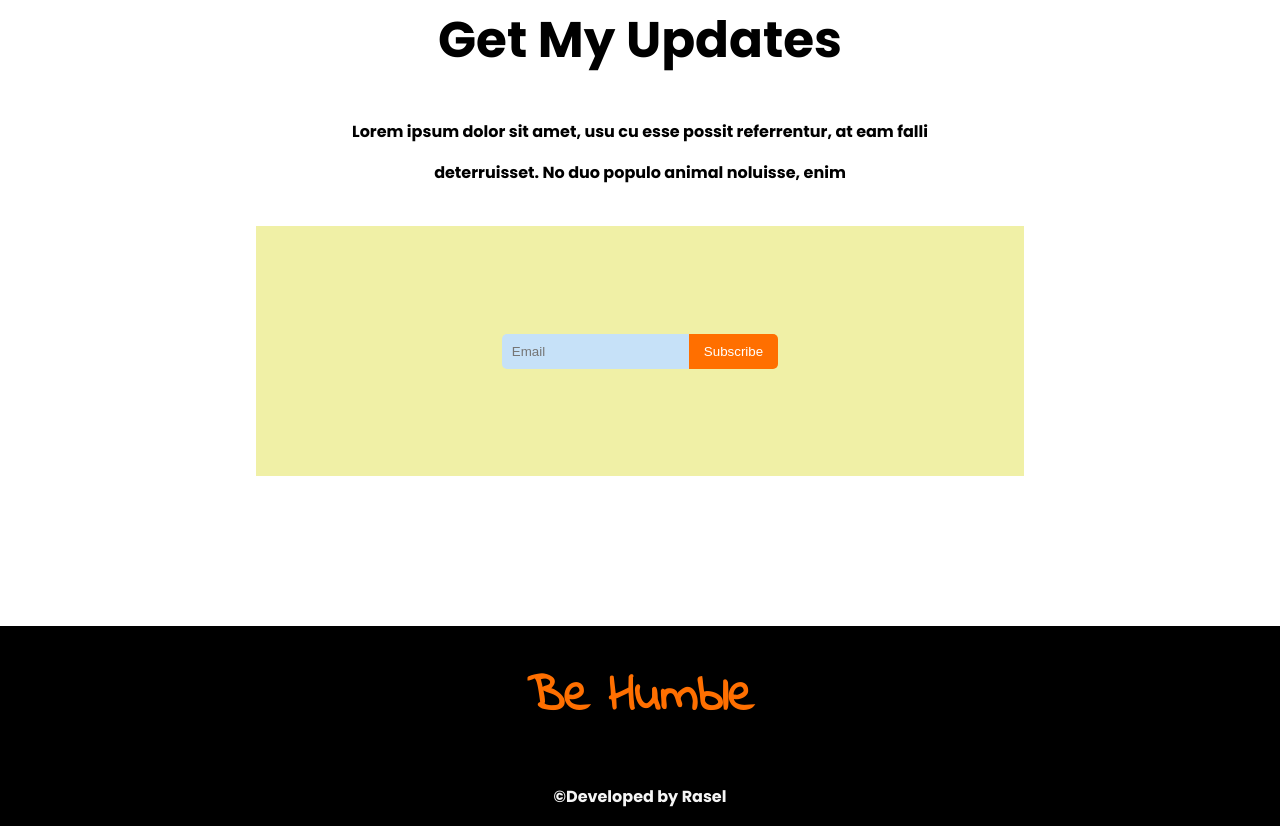
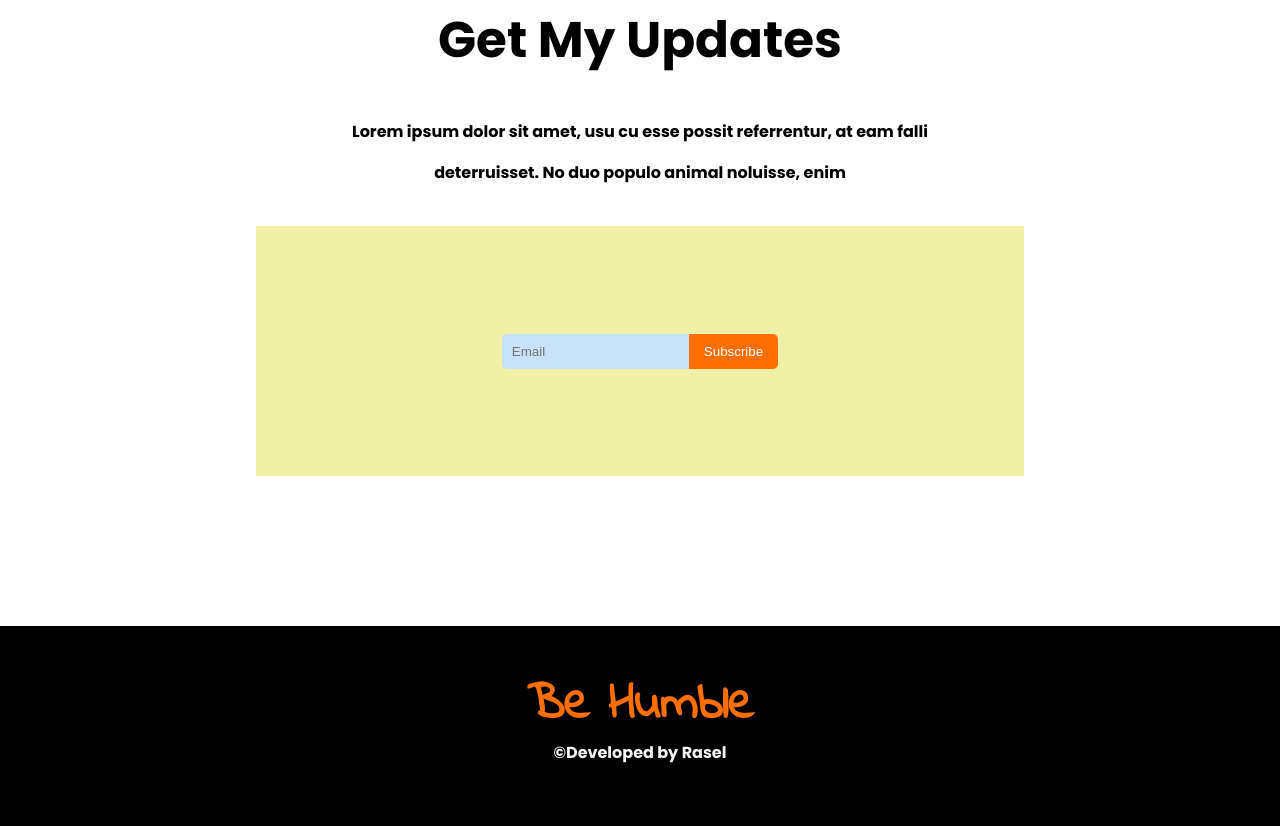
Before and after one commit to mdrasel101126/donate-today, a plain HTML site: page index.html in a window 1280 px wide. Shown: the part 3229-4055 px from the top of the page. Drawn offline with Linux system fonts and the light colour scheme.

Commit message:
footer Changed

```diff
--- a/style.css
+++ b/style.css
@@ -127,15 +127,16 @@ section{
 footer{
     height: 200px;
     background-color: black;
-    display: flex;
-    flex-direction: column;
-    justify-content: center;
-    align-items: center;
 }
 footer h1{
+    padding-top: 80px;
+    text-align: center;
     font-family: 'Indie Flower', cursive;
     color: rgb(255, 111, 0);
+    line-height: 0px;
 }
+
 footer p{
+    text-align: center;
     color: whitesmoke;
 }
```
